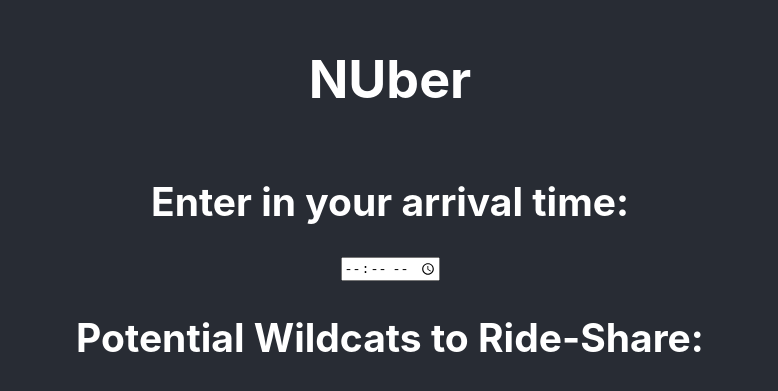
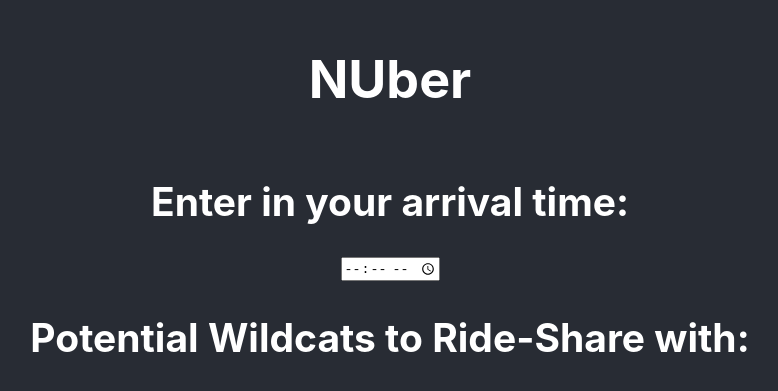
Before and after one commit to 397-f21/NUber, a React (Create React App) app: page / in a window 1280 px wide. Shown: the part 171-562 px from the top of the page, without its empty margins (250-1028 px from the left). Built offline with nearby package versions, Linux system fonts and the light colour scheme.

Commit message:
Yani dummy push

```diff
--- a/src/App.js
+++ b/src/App.js
@@ -49,7 +49,7 @@ const App = () => {
         <h1>NUber</h1>
         <h2>Enter in your arrival time:</h2>
         <input type="time" onChange={(e) => changeHandler(e)} />
-        <h2>Potential Wildcats to Ride-Share:</h2>
+        <h2>Potential Wildcats to Ride-Share with:</h2>
         <ul>
           <PeopleList time={time} timeList={timeList} />
         </ul>
```
